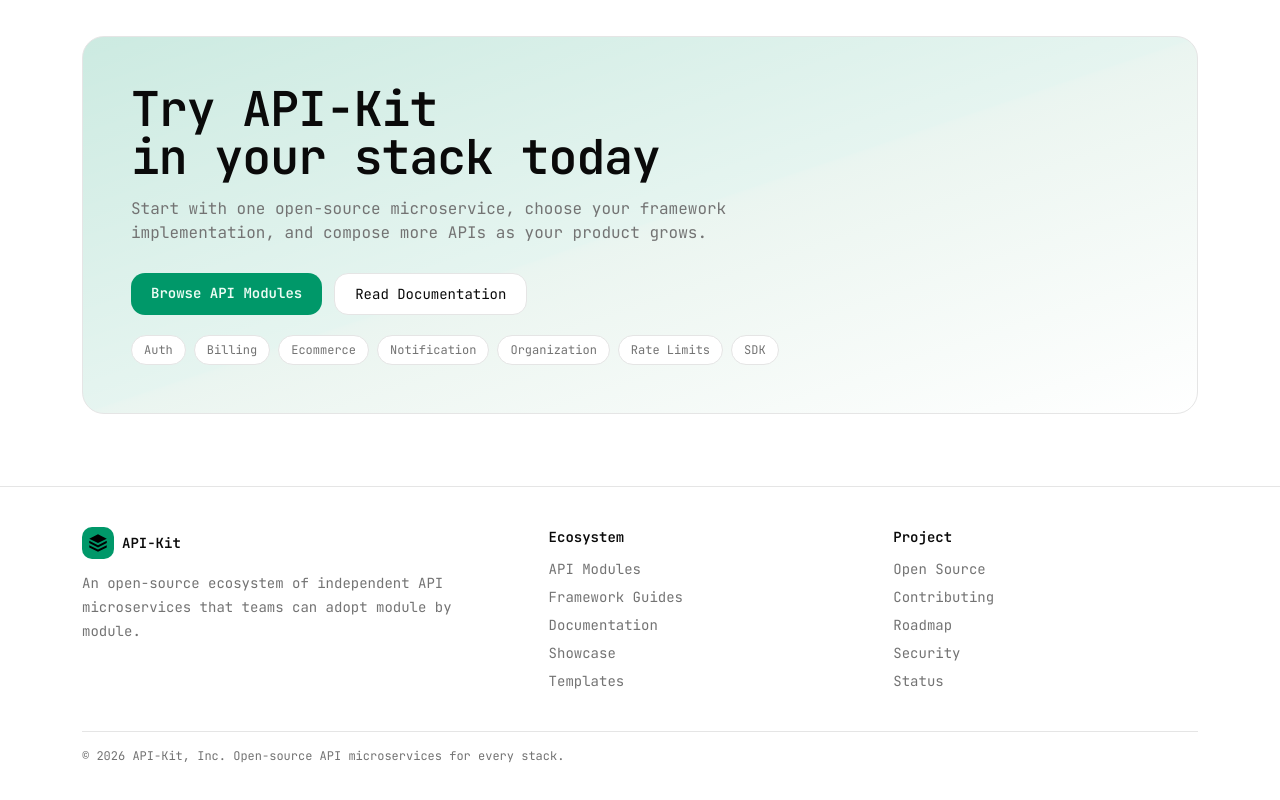
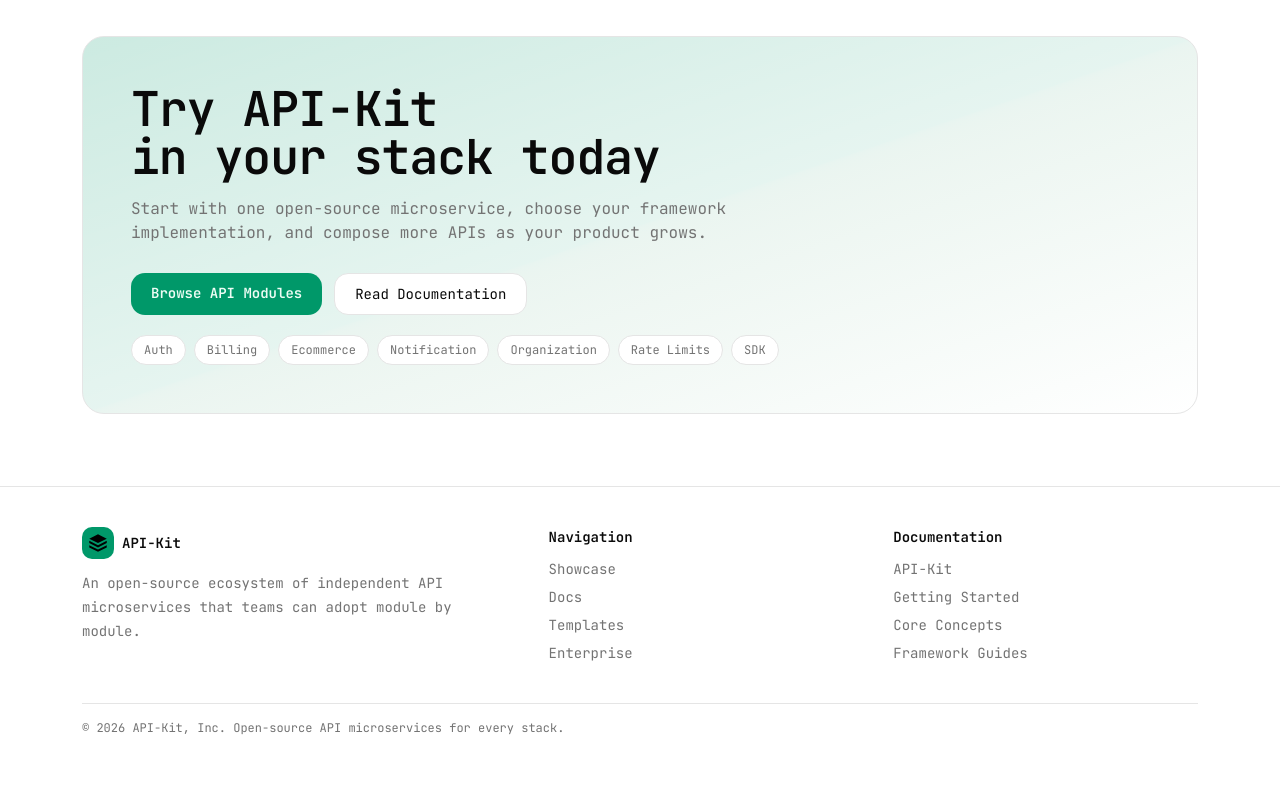
Before and after one commit to API-Kit-com/api-kit, a Next.js app: page / in a window 1280 px wide. Shown: the part 4194-4994 px from the top of the page. After the commit the page ends 4970 px from the top, so only its background shows below. Built offline with nearby package versions, Linux system fonts and the light colour scheme.

Commit message:
refactor: update footer navigation links and section labels

```diff
--- a/components/home-page.tsx
+++ b/components/home-page.tsx
@@ -102,12 +102,22 @@ const faqItems = [
 
 const footerGroups = [
   {
-    title: "Ecosystem",
-    links: ["API Modules", "Framework Guides", "Documentation", "Showcase", "Templates"],
+    title: "Navigation",
+    links: [
+      { label: "Showcase", href: "/showcase" },
+      { label: "Docs", href: "/docs" },
+      { label: "Templates", href: "/templates" },
+      { label: "Enterprise", href: "/enterprise" },
+    ],
   },
   {
-    title: "Project",
-    links: ["Open Source", "Contributing", "Roadmap", "Security", "Status"],
+    title: "Documentation",
+    links: [
+      { label: "API-Kit", href: "/docs/api-kit" },
+      { label: "Getting Started", href: "/docs/getting-started" },
+      { label: "Core Concepts", href: "/docs/core-concepts" },
+      { label: "Framework Guides", href: "/docs/framework-guides" },
+    ],
   },
 ];
 
@@ -394,10 +404,10 @@ export function HomePage() {
                 <h3 className="text-sm font-semibold">{group.title}</h3>
                 <ul className="mt-3 space-y-2 text-sm text-muted-foreground">
                   {group.links.map((link) => (
-                    <li key={link}>
-                      <a href="#" className="transition hover:text-foreground">
-                        {link}
-                      </a>
+                    <li key={link.label}>
+                      <Link href={link.href} className="transition hover:text-foreground">
+                        {link.label}
+                      </Link>
                     </li>
                   ))}
                 </ul>
```
